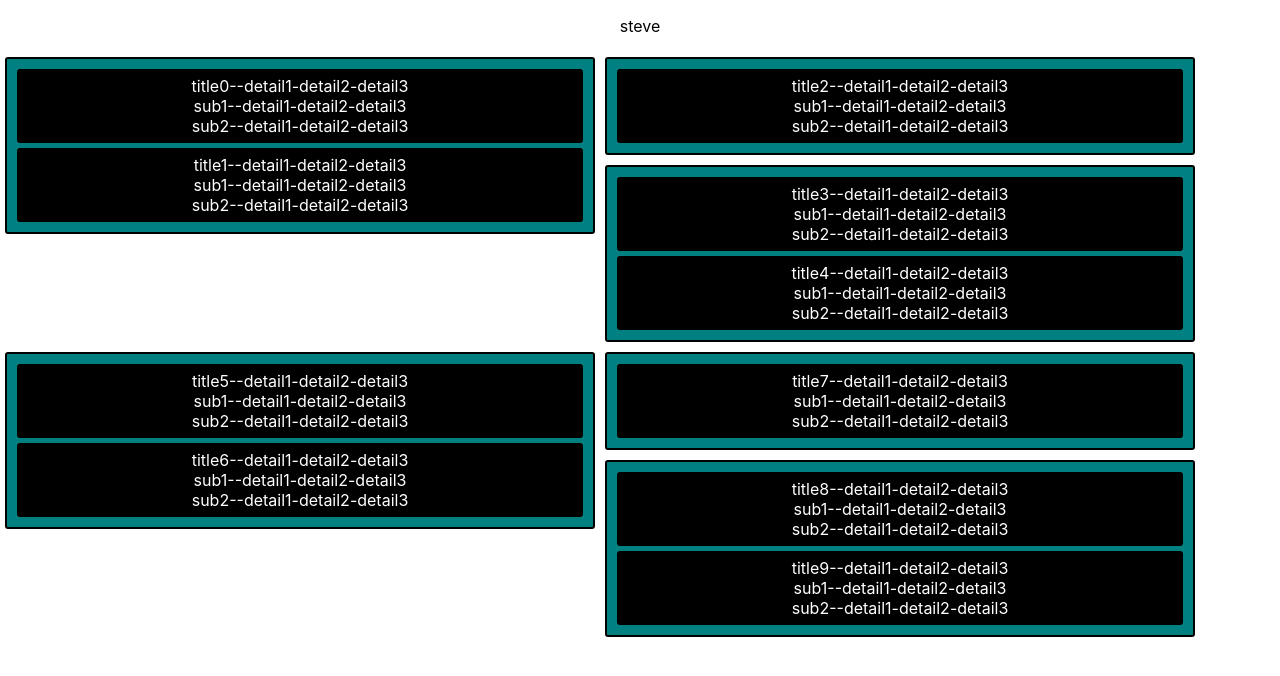
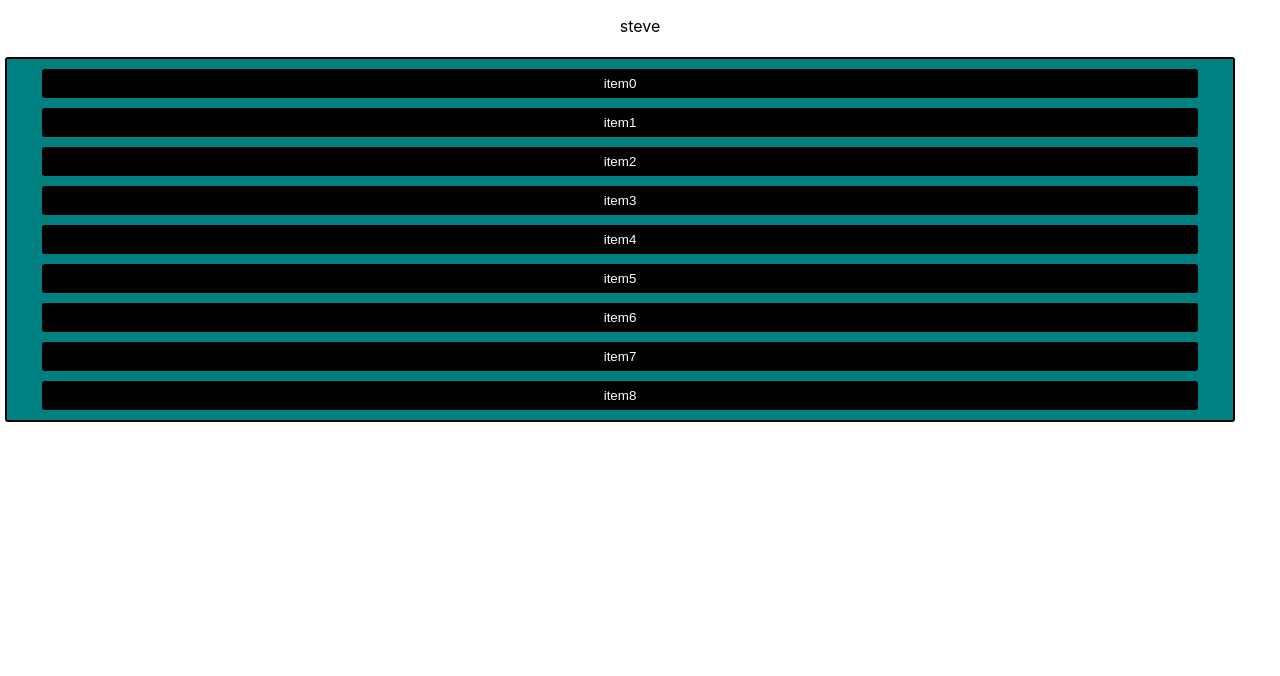
Before and after one commit to stevedoty/phone-todo, a React (Create React App) app: page / in a window 1280 px wide. Shown: the top 676 px of the page. Built offline with nearby package versions, Linux system fonts and the light colour scheme.

Commit message:
refactor into simpler model, add handleClick method

```diff
--- a/src/App.js
+++ b/src/App.js
@@ -11,15 +11,16 @@ const Column = styled.div`
     border-radius: 3px;
     margin: 5px;
     padding: 5px;
-    width: 45%;
+    width: 95%;
     background: teal;
     color: black;
     border: 2px solid black;
 `
-const Element = styled.div`
+const Element = styled.button`
     border-radius: 3px;
     margin: 5px;
     padding: 5px;
+    width: 95%;
     background: black;
     color: white;
     border: 2px solid black;
@@ -30,128 +31,26 @@ const ListItem = styled.li`
 
 function App() {
 var users = [{'username':'steve'}]
-var title = ['title0','title1','title2','title3','title4','title5','title6','title7','title8','title9',]
+var list = ['item0','item1','item2','item3','item4','item5','item6','item7','item8',]
+var titles = ['title0','title1','title2','title3','title4','title5','title6','title7','title8','title9',]
 var details = ['detail1', 'detail2','detail3']
 var subTitles = ['sub1','sub2']
-var dataBase = {
-    title,
-    details,
-    subTitles,
+
+const handleClick = ()=>{
+console.log('yo')
 }
- console.log(dataBase)
+
   return (
 
     <div className="App">
         <UserName>{users[0].username}</UserName>
         <Column>
-            <Element>
-                {title[0]}-{details.map(detail=> <>-{detail}</>  )}
+            {list.map((item,i) => (
+                <Element key={i} onClick={handleClick}>
+                    {item}
+                </Element>
+            ))}
 
-                {subTitles.map(sub=>(
-                    <ListItem>{sub}-
-                        {details.map(detail=><>-{detail}</>)}
-                    </ListItem>
-                ))}
-            </Element>
-            <Element>
-                {title[1]}-{details.map(detail=> <>-{detail}</>  )}
-
-                {subTitles.map(sub=>(
-                    <ListItem>{sub}-
-                        {details.map(detail=><>-{detail}</>)}
-                    </ListItem>
-                ))}
-            </Element>
-        </Column>
-        <Column>
-            <Element>
-                {title[2]}-{details.map(detail=> <>-{detail}</>  )}
-
-                {subTitles.map(sub=>(
-                    <ListItem>{sub}-
-                        {details.map(detail=><>-{detail}</>)}
-                    </ListItem>
-                ))}
-            </Element>
-
-
-
-        </Column>
-
-        <Column>
-            <Element>
-                {title[3]}-{details.map(detail=> <>-{detail}</>  )}
-
-                {subTitles.map(sub=>(
-                    <ListItem>{sub}-
-                        {details.map(detail=><>-{detail}</>)}
-                    </ListItem>
-                ))}
-            </Element>
-            <Element>
-                {title[4]}-{details.map(detail=> <>-{detail}</>  )}
-
-                {subTitles.map(sub=>(
-                    <ListItem>{sub}-
-                        {details.map(detail=><>-{detail}</>)}
-                    </ListItem>
-                ))}
-            </Element>
-        </Column>
-<Column>
-            <Element>
-                {title[5]}-{details.map(detail=> <>-{detail}</>  )}
-
-                {subTitles.map(sub=>(
-                    <ListItem>{sub}-
-                        {details.map(detail=><>-{detail}</>)}
-                    </ListItem>
-                ))}
-            </Element>
-            <Element>
-                {title[6]}-{details.map(detail=> <>-{detail}</>  )}
-
-                {subTitles.map(sub=>(
-                    <ListItem>{sub}-
-                        {details.map(detail=><>-{detail}</>)}
-                    </ListItem>
-                ))}
-            </Element>
-        </Column>
-        <Column>
-            <Element>
-                {title[7]}-{details.map(detail=> <>-{detail}</>  )}
-
-                {subTitles.map(sub=>(
-                    <ListItem>{sub}-
-                        {details.map(detail=><>-{detail}</>)}
-                    </ListItem>
-                ))}
-            </Element>
-
-
-
-        </Column>
-
-        <Column>
-            <Element>
-                {title[8]}-{details.map(detail=> <>-{detail}</>  )}
-
-                {subTitles.map(sub=>(
-                    <ListItem>{sub}-
-                        {details.map(detail=><>-{detail}</>)}
-                    </ListItem>
-                ))}
-            </Element>
-            <Element>
-                {title[9]}-{details.map(detail=> <>-{detail}</>  )}
-
-                {subTitles.map(sub=>(
-                    <ListItem>{sub}-
-                        {details.map(detail=><>-{detail}</>)}
-                    </ListItem>
-                ))}
-            </Element>
         </Column>
     </div>
   );
```
